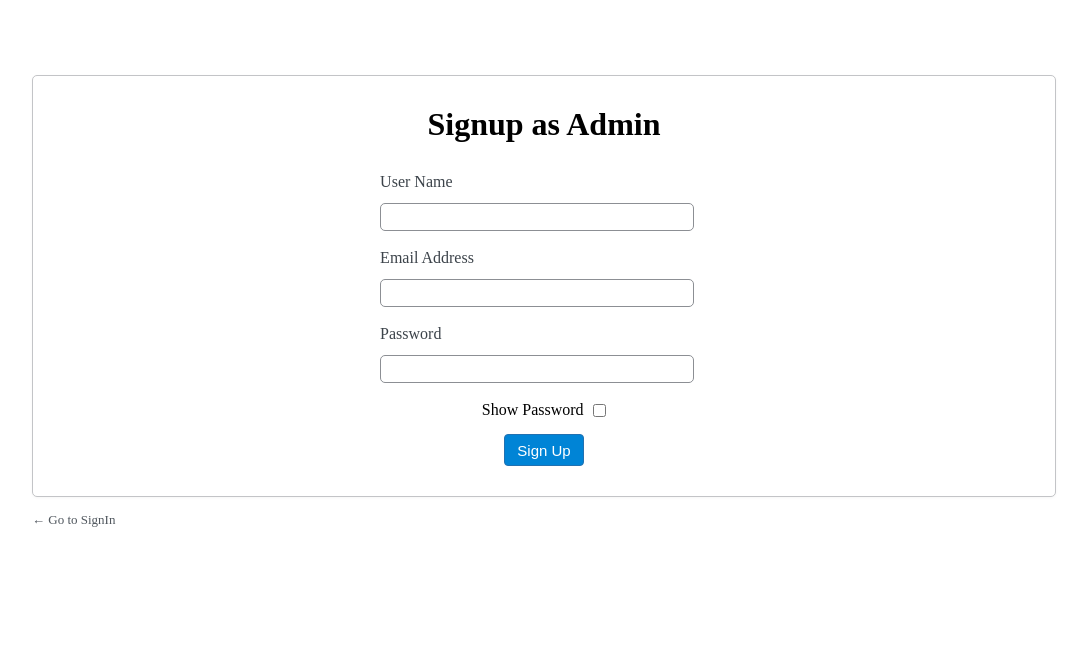
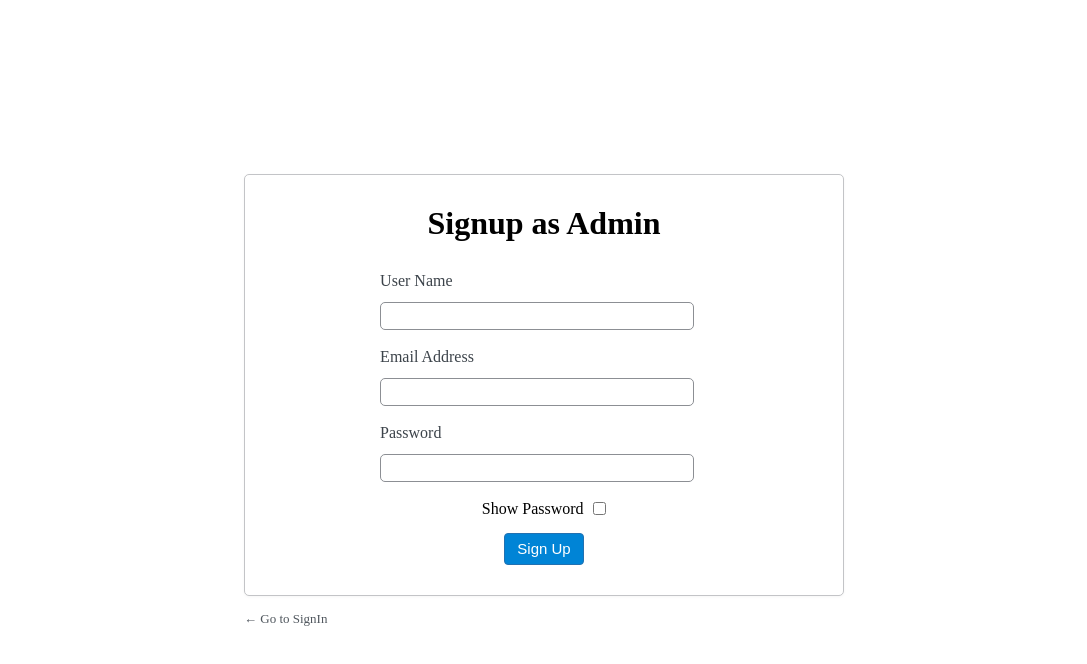
Before and after one commit to nizam323/books-store-admin-panel, a React (Vite) app: page /signup in a window 1280 px wide. Shown: the top 664 px of the page, without its empty margins (96-1183 px from the left). Built offline with nearby package versions, Linux system fonts and the light colour scheme.

Commit message:
admin panel almost done

```diff
--- a/src/App.jsx
+++ b/src/App.jsx
@@ -36,7 +36,7 @@ function App() {
       {loader && <Loader />}
       <div className="nav-con">
         <nav>
-          <div className="msg1">Welcome Admin [{userEmail}]</div>
+          <div className="msg1">Welcome Admin [ {userEmail} ]</div>
           <pre>       </pre>
           <div className="msg" onClick={
             () => {
--- a/src/UIs/Signin.jsx
+++ b/src/UIs/Signin.jsx
@@ -35,7 +35,7 @@ export default function SignIn() {
             <div className={styles.formcon}>
                 <div className={styles.logincon}>
                     <div className={styles.img}>
-                        <h1>Signin as Admin</h1>
+                        <h1 style={{ textAlign: "center" }}>Signin as Admin</h1>
                     </div>
                     <div className={styles.unameemail}>
                         <form method="POST" onSubmit={handleSubmit}>
--- a/src/UIs/Signup.jsx
+++ b/src/UIs/Signup.jsx
@@ -34,7 +34,7 @@ export default function SignUp() {
             <div className={styles.formcon}>
                 <div className={styles.logincon}>
                     <div className={styles.img}>
-                    <h1>Signup as Admin</h1>
+                        <h1 style={{ textAlign: "center" }}>Signup as Admin</h1>
                     </div>
                     <div className={styles.unameemail}>
                         <form method="POST" onSubmit={handleSubmit}>
--- a/src/UIs/login.module.css
+++ b/src/UIs/login.module.css
@@ -20,7 +20,9 @@
     display: flex;
     flex-direction: column;
     align-items: center;
-    margin-top: 75px;
+    justify-content: center;
+    height: 100vh;
+    width: 100%;
 }
 
 .unameemail .input {
@@ -71,3 +73,9 @@
     text-decoration: none;
     margin-top: 15px;
 }
+
+@media only screen and (min-width:900px) and (max-width:1600px) {
+    .formcon {
+        padding: 0 265px;
+    }
+}
--- a/src/components/Delete-product.jsx
+++ b/src/components/Delete-product.jsx
@@ -5,6 +5,7 @@ import { deleteProduct } from "../redux/slices/productsDataSlice";
 export default function DeleteProduct() {
     const [proId, setProId] = useState("");
     const dispatch = useDispatch();
+    const ownerEmail = window.localStorage.getItem("userEmail");
 
     async function handleSubmit(e) {
         e.preventDefault();
@@ -13,7 +14,7 @@ export default function DeleteProduct() {
             headers: {
                 "Content-Type": "application/json"
             },
-            body: JSON.stringify({ proId })
+            body: JSON.stringify({ proId, ownerEmail })
         })
         if (response.status == 200) dispatch(deleteProduct(proId))
     }
--- a/src/components/Update-product.jsx
+++ b/src/components/Update-product.jsx
@@ -8,6 +8,7 @@ export default function UpdateProduct() {
     const [proPrice, setProPrice] = useState("");
     const [proURL, setProURL] = useState("");
     const dispatch = useDispatch();
+    const ownerEmail = window.localStorage.getItem("userEmail");
 
     async function handleSubmit(e) {
         e.preventDefault();
@@ -20,7 +21,8 @@ export default function UpdateProduct() {
                 proId,
                 proName,
                 proPrice,
-                proURL
+                proURL,
+                ownerEmail
             })
         })
         if (response.ok) {
```
